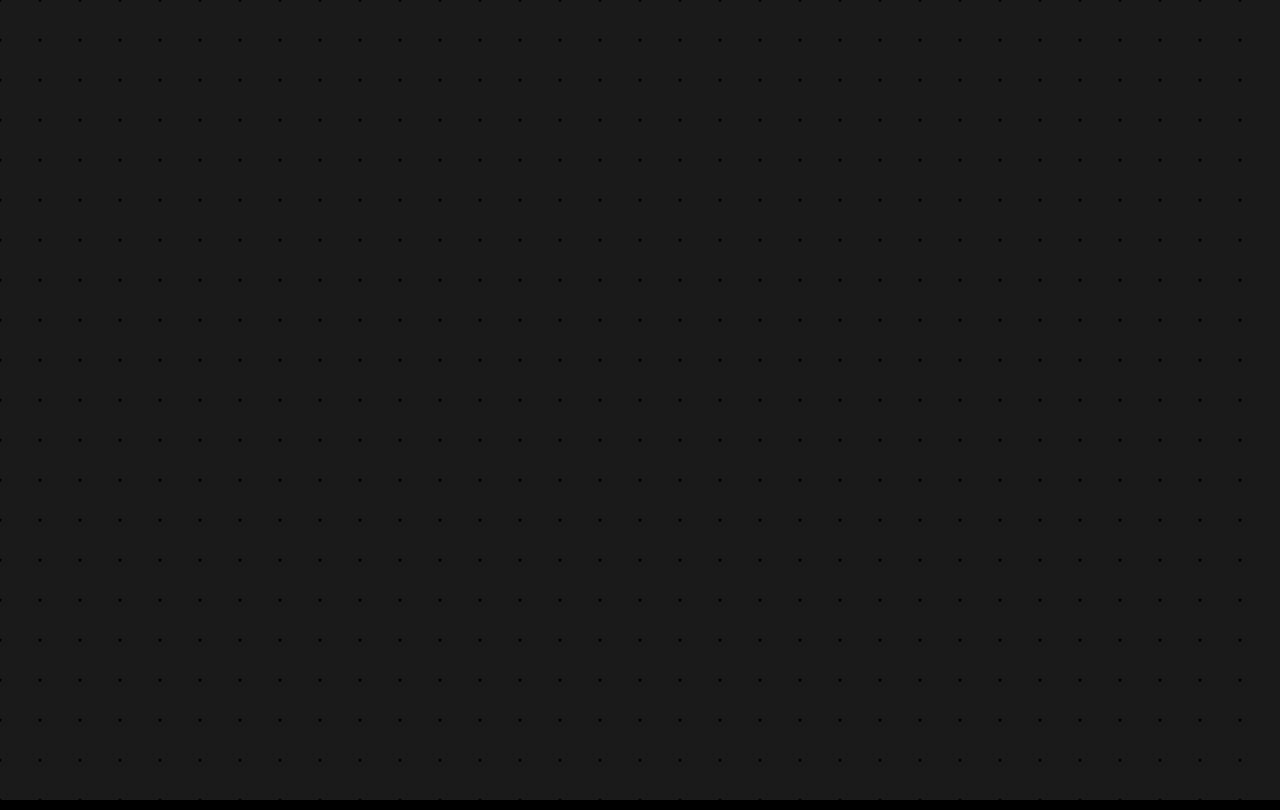
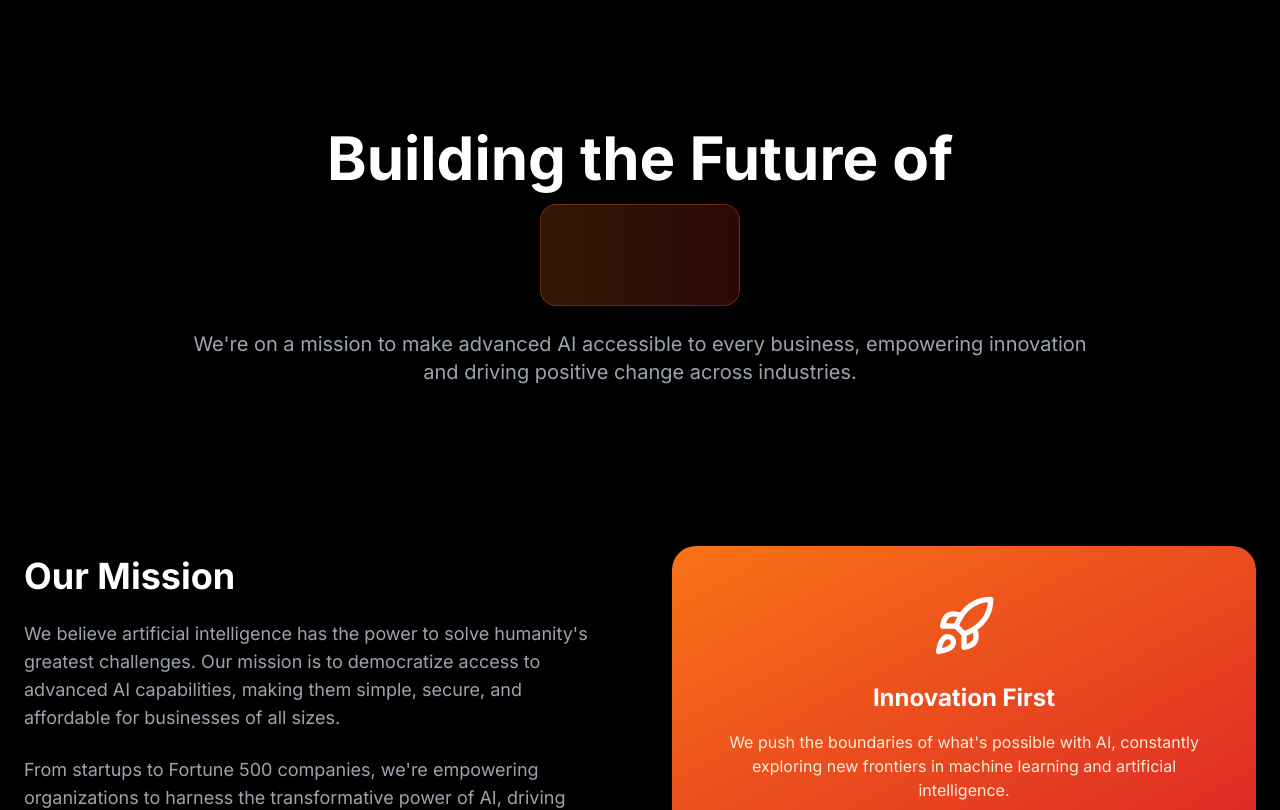
Before and after one commit to simplyarfan/simpleAI, a Next.js app in the folder frontend/: page /about in a window 1280 px wide. Shown: the top 810 px of the page. Built offline with nearby package versions, Linux system fonts and the light colour scheme.

Commit message:
Fix StaggeredMenu - remove blocking container div
✅ FIXED:
- Removed the wrapper div that was covering entire page
- StaggeredMenu now properly overlays content
- Menu button visible in top-right corner
- Content is no longer blocked

The menu now works as an overlay navigation! 🎯

```diff
--- a/frontend/src/pages/about.js
+++ b/frontend/src/pages/about.js
@@ -29,7 +29,6 @@ export default function About() {
 
 
         {/* StaggeredMenu Navigation */}
-        <div style={{ height: '100vh', background: '#1a1a1a' }}>
         <StaggeredMenu
           position="right"
           items={[
@@ -51,7 +50,6 @@ export default function About() {
           colors={['#B19EEF', '#5227FF']}
           accentColor="#ff6b6b"
         />
-        </div>
 
         {/* Main Content */}
         <div className="relative z-10">
--- a/frontend/src/pages/landing.js
+++ b/frontend/src/pages/landing.js
@@ -35,7 +35,6 @@ export default function LandingPage() {
 
 
         {/* StaggeredMenu Navigation */}
-        <div style={{ height: '100vh', background: '#1a1a1a' }}>
         <StaggeredMenu
           position="right"
           items={[
@@ -57,7 +56,6 @@ export default function LandingPage() {
           colors={['#B19EEF', '#5227FF']}
           accentColor="#ff6b6b"
         />
-        </div>
 
         {/* Loading Transition */}
         <AnimatePresence>
```
Lines whose indentation alone changed are shown as unchanged.
